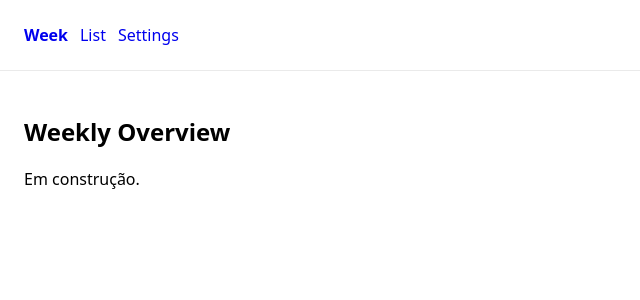
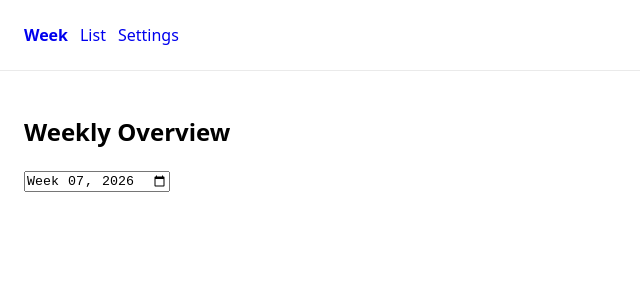
Before and after one commit to felipedev90/listify, a React (Vite) app: page /week in a window 1280 px wide. Shown: the top 300 px of the page, without its empty margins (0-640 px from the left). Built offline with nearby package versions, Linux system fonts and the light colour scheme.

Commit message:
feat: add week selected (localStorage)

```diff
--- a/src/pages/WeekPage/WeekPage.tsx
+++ b/src/pages/WeekPage/WeekPage.tsx
@@ -1,8 +1,25 @@
+import { useState } from "react";
+import type { WeekId } from "../../types/shopping";
+import {
+  loadSelectedWeekId,
+  saveSelectedWeekId,
+} from "../../services/weekRepo";
+
 export function WeekPage() {
+  const [weekId, setWeekId] = useState<WeekId>(() => loadSelectedWeekId());
+
   return (
     <main style={{ padding: 24 }}>
       <h2>Weekly Overview</h2>
-      <p>Em construção.</p>
+      <input
+        type="week"
+        value={weekId}
+        onChange={(e) => {
+          const next = e.target.value as WeekId;
+          setWeekId(next);
+          saveSelectedWeekId(next);
+        }}
+      />
     </main>
   );
 }
--- /dev/null
+++ b/src/services/weekRepo.ts
@@ -0,0 +1,22 @@
+import type { WeekId } from "../types/shopping";
+import { storageGet, storageSet } from "./storageRepo";
+import { getWeekId } from "../utils/getWeekId";
+
+const KEY = "listify:selectedWeekId";
+
+// Se não existir nada salvo, ele define uma semana padrão. Ou seja: “a semana atual”.
+export function getDefaultWeekId(): WeekId {
+  return getWeekId(new Date());
+}
+
+// “O usuário já tinha escolhido uma semana antes?”
+// Se tiver salvo no localStorage → retorna essa.
+// Se não tiver → retorna a semana padrão (semana atual).
+export function loadSelectedWeekId(): WeekId {
+  return storageGet<WeekId>(KEY) ?? getDefaultWeekId();
+}
+
+// Quando o usuário escolhe outra semana, você salva:
+export function saveSelectedWeekId(weekId: WeekId): void {
+  storageSet<WeekId>(KEY, weekId);
+}
--- /dev/null
+++ b/src/utils/getWeekId.ts
@@ -0,0 +1,26 @@
+import type { WeekId } from "../types/shopping";
+
+export function getWeekId(date: Date): WeekId {
+  const year = date.getFullYear();
+
+  // Inicio do ano
+  // Date(ano, mês, dia)
+  const start = new Date(year, 0, 1);
+
+  // Diferença em dias
+  const diffMs = date.getTime() - start.getTime(); // Quantos milissegundos se passaram desde o início do ano até a data.
+  const diffDays = Math.floor(diffMs / (1000 * 60 * 60 * 24)); //converte milissegundos -> dias.
+
+  // Ajuste pelo dia da semana do início do ano
+  // Devolve o dia da semana (0 para domingo, 1 para segunda, ..., 6 para sábado)
+  const startDay = start.getDay();
+
+  // Transforma “dias passados” em “número da semana”
+  // A fórmula é: (dias passados + dia da semana do início do ano) / 7, arredondado para baixo, mais 1.
+  const week = Math.floor((diffDays + startDay) / 7) + 1;
+
+  // padStart(2, "0") formatação de string.
+  // Se a semana for 1, fica "01", se for 2, fica "02", e assim por diante. Isso garante que o número da semana tenha sempre dois dígitos.
+  const weekStr = String(week).padStart(2, "0");
+  return `${year}-W${weekStr}` as WeekId; //Essa string aqui deve ser considerada do tipo WeekId
+}
```
